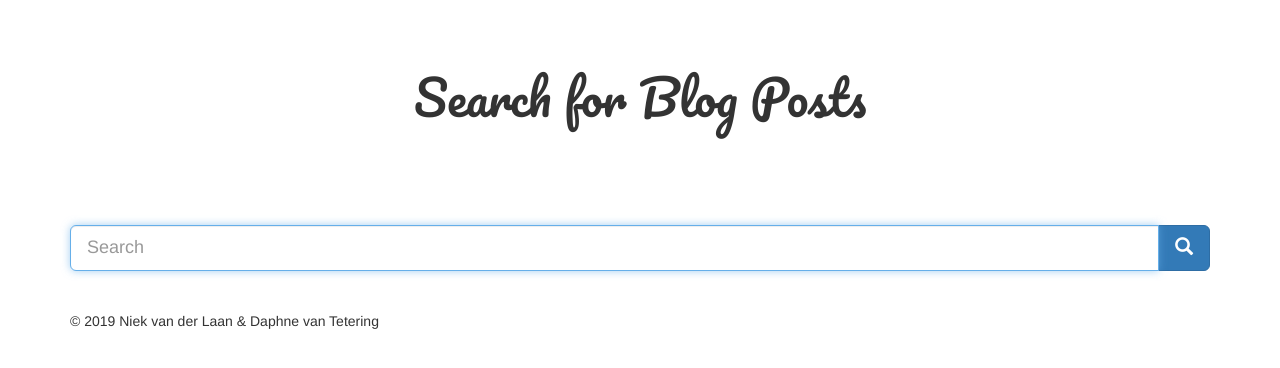
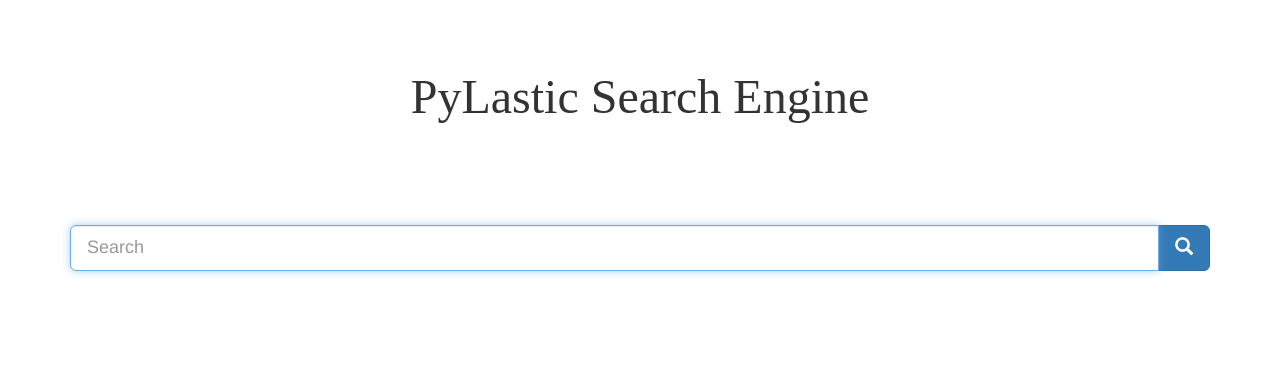
Before and after one commit to niekvanderlaan/information-retrieval-qwerty, a Flask app: page / in a window 1280 px wide. Shown: the top 368 px of the page. Run offline with Flask 2, Linux system fonts and the light colour scheme; some libraries are stand-ins or nearby versions.

Commit message:
fixed a bug where body was a list, increase search limit

```diff
--- a/search-engine/app.py
+++ b/search-engine/app.py
@@ -9,6 +9,7 @@ app.debug = True
 es = Elasticsearch('127.0.0.1', port=9200)
 res = {}
 relevant_ids = []
+search_term = ""
 
 
 
@@ -19,6 +20,7 @@ def home():
 
 @app.route('/search/results', methods=['POST'])
 def search_request():
+    global search_term
     if request.values.get('docid'):
         id = request.values.get('docid')
         checked = request.values.get('checked')
@@ -34,7 +36,7 @@ def search_request():
         global res
         res = es.search(
             index="aquaint",
-            size=10,
+            size=1000,
             body={
                 "query": {
                     "multi_match" : {
@@ -51,7 +53,7 @@ def search_request():
         app.logger.info(str(datetime.now()) + ": Entered query: " + search_term)
     # res = es.search(index="test-index", body={"query": {"match_all": {}}})
     print("Got %d Hits:" % res['hits']['total'])
-    return render_template('results.html', res=res, relevant_ids=relevant_ids )
+    return render_template('results.html', res=res, search_term=search_term, relevant_ids=relevant_ids )
 
 
 @app.route('/view/<docid>')
@@ -68,8 +70,11 @@ def view_result(docid):
         }
     )
     result = res['hits']['hits'][0]
-    result['_source']['body'][0] = result['_source']['body'][0].replace('<p>', '')
-    result['_source']['body'][0] = result['_source']['body'][0].replace('</p>', '')
+    if type(result['_source']['body']) is list:
+        result['_source']['body'] = " ".join(str(x) for x in result['_source']['body'])
+
+    result['_source']['body'] = result['_source']['body'].replace('<p>', '')
+    result['_source']['body'] = result['_source']['body'].replace('</p>', '')
 
     return render_template('view.html', res=result)
 
--- a/search-engine/templates/search.html
+++ b/search-engine/templates/search.html
@@ -14,16 +14,16 @@
 
   <div class="container">
     <div style="background:transparent !important" class="jumbotron">
-      <div style="font-family: 'Pacifico', cursive;">
+      <div style="font-family: 'Times New Roman', cursive;">
         <p>
           <center>
-          <font size="8">Search for Blog Posts</font>
+          <font size="8">PyLastic Search Engine</font>
           </center>
         </p>
       </div>
     </div>
 
-    <form action="/search/results" method="post">
+    <form action="/search/results" method="post" autocomplete="off">
       <div class="input-group">
         <input type="text" class="form-control input-lg" name="input" placeholder="Search" autofocus>
         <div class="input-group-btn">
@@ -35,10 +35,6 @@
     </form>
 
     <br><br>
-        <footer class="footer">
-          <p>&copy; 2019 Niek van der Laan & Daphne van Tetering</p>
-        </footer>
-
       </div>
     </div>
   </body>
--- a/search-engine/templates/view.html
+++ b/search-engine/templates/view.html
@@ -30,10 +30,7 @@
           <font size="8">{{res['_source']['headline']}}</font>
       </center>
     <br><br>
-      <div class ="white-space-pre">{{ res['_source']['body'][0] }}</div>
-        <footer class="footer">
-          <p>&copy; 2019 Niek van der Laan & Daphne van Tetering</p>
-        </footer>
+      <div class ="white-space-pre">{{ res['_source']['body'] }}</div>
       </div>
   </body>
 </html>
```
Also changed, not shown: search-engine/templates/results.html (+7 -16 lines), 1 other file.
